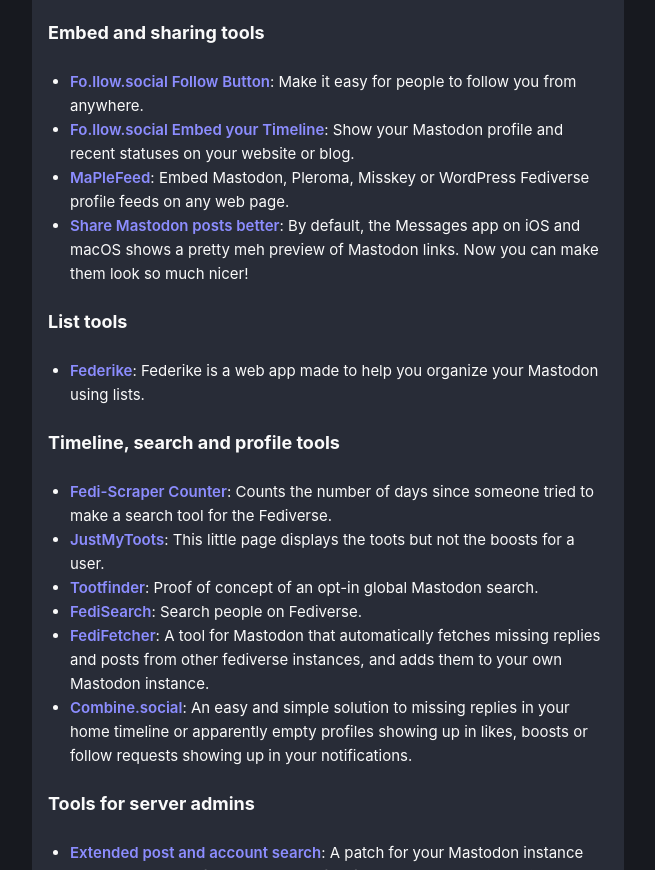
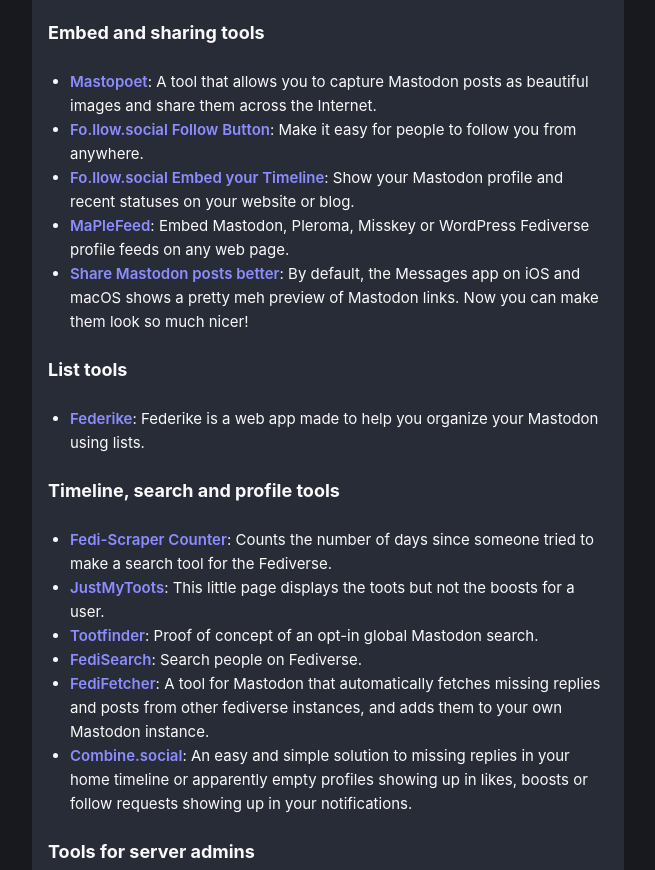
Before and after one commit to ronilaukkarinen/the-mastodon-list, a website: page index.html in a window 1280 px wide. Shown: the part 2270-3140 px from the top of the page, without its empty margins (312-967 px from the left). Drawn offline with nearby package versions, Linux system fonts and the light colour scheme; a script that the page names is missing.

Commit message:
Add mastopoet

```diff
--- a/index.html
+++ b/index.html
@@ -108,6 +108,7 @@
 
     <h2>Embed and sharing tools</h2>
     <ul>
+      <li><a href="https://mastopoet.ohjelmoi.fi">Mastopoet</a>: A tool that allows you to capture Mastodon posts as beautiful images and share them across the Internet.</li>
       <li><a href="https://fo.llow.social/goodies#follow-button">Fo.llow.social Follow Button</a>: Make it easy for people to follow you from anywhere.</li>
       <li><a href="https://fo.llow.social/goodies#embed-timeline">Fo.llow.social Embed your Timeline</a>: Show your Mastodon profile and recent statuses on your website or blog.</li>
       <li><a href="https://maplefeed.bihlink.com">MaPleFeed</a>: Embed Mastodon, Pleroma, Misskey or WordPress Fediverse profile feeds on any web page.</li>
```
